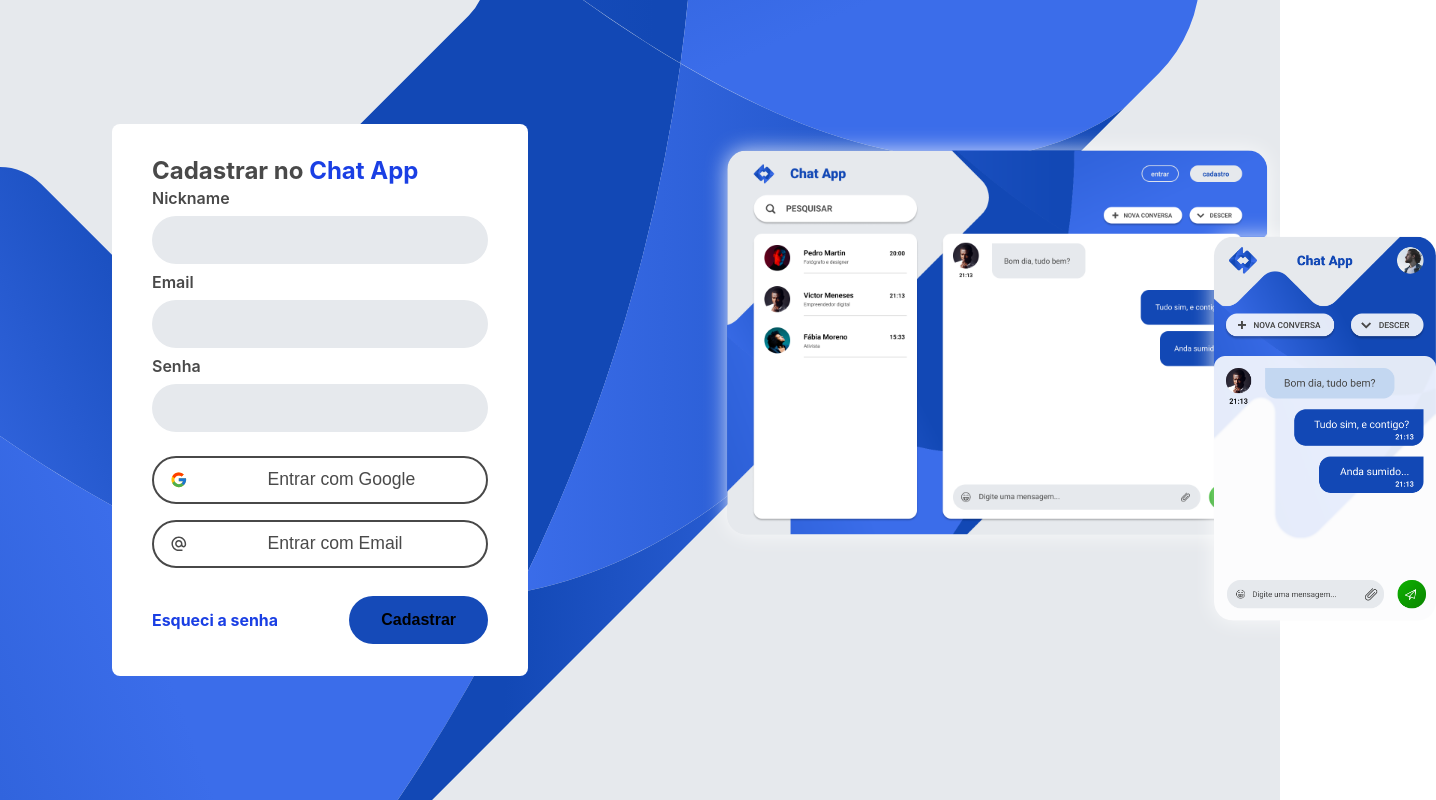
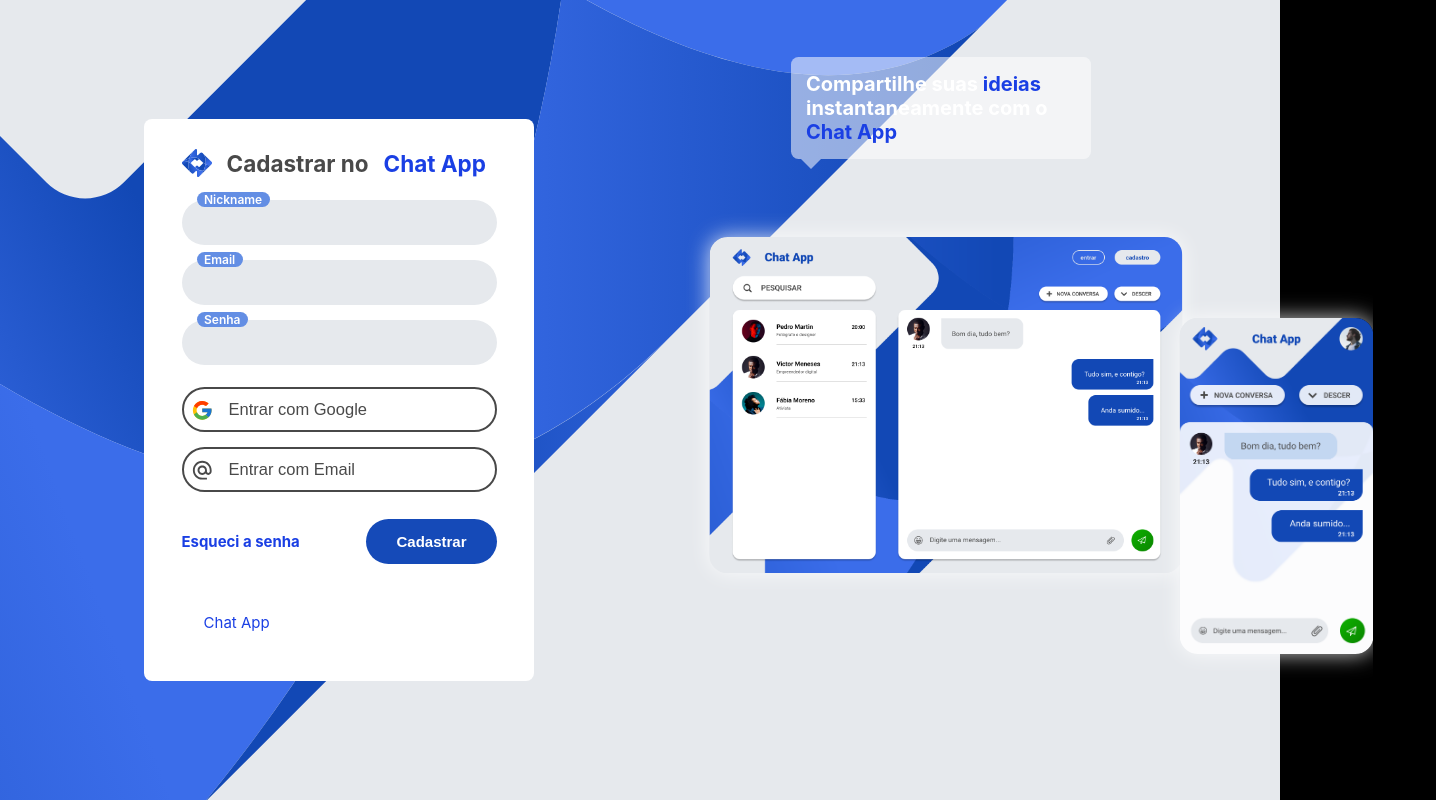
Before and after one commit to laube-developer/chat-app, a Next.js app: page / in a window 1280 px wide. Shown: the whole page, 1436 px wide, since content can reach past the window. Built offline with nearby package versions, Linux system fonts and the light colour scheme.

Commit message:
Interface Tela de Cadastro (UI)

```diff
--- a/pages/index.js
+++ b/pages/index.js
@@ -4,16 +4,30 @@
 
 //components
 import {GoogleButton, EmailButton} from "../components/buttons";
+import { useEffect, useState } from "react";
 
 function InputText({fieldName, password}){
-  return (<>
+  return (<div className={styles.inputBox}>
     <label>{fieldName}</label>
     <input type={password ? "password" : "text"}/>
-  </>
+  </div>
   )
 }
 
 export default function home(){
+  const [count, setCount] = useState(0)
+  const [alturaRelativa, setAltura] = useState(0)
+
+  useEffect(()=>{
+    const interval = setInterval(()=>{
+      setCount(count + 1)
+      setAltura(Math.sin(2*Math.PI/60 * count) * 5)
+      console.log(count, alturaRelativa)
+    }, 2000/60)
+
+    return () => {clearInterval(interval)}
+  }, [count, alturaRelativa])
+
   return (<>
     <div className={styles.container}>
       <Head>
@@ -23,7 +37,7 @@
       <div className={styles.main}>
         <div className={styles.content}>
           <div className={styles.main_box + " scrollBar"}>
-            <h1>Cadastrar no <span className={styles.blue_text}>Chat App</span></h1>
+            <h1><img src="/favicon.svg" alt="Chat app - by Rafael Laube"/>Cadastrar no <span className={styles.blue_text}>Chat App</span></h1>
             <InputText fieldName={"Nickname"}/>
             <InputText fieldName={"Email"}/>
             <InputText fieldName={"Senha"} password/>
@@ -33,12 +47,18 @@
               <h5><span className={styles.blue_text}><a href="/">Esqueci a senha</a></span></h5>
               <button className={styles.submit}>Cadastrar</button>
             </div>
+            <p>Este é um site de conversas, crie sua conta no <span className={styles.blue_text}>Chat App</span> e comece a compartilhar suas ideias instantaneamente.</p>
           </div>
-          <div className={styles.mockup}>
-            <img src="/img/mockup_chat.png"
-            className={styles.mockup_chat}></img>
-            <img src="/img/mockup_celular.png"
-            className={styles.mockup_celular}></img>
+          <div className={styles.chamada}>
+            <div className={styles.legenda} style={{top: alturaRelativa + "px"}} onClick={()=>{setAltura(0)}}>
+              <h1>Compartilhe suas <span className={styles.blue_text}>ideias</span> instantaneamente com o <span className={styles.blue_text}>Chat App</span></h1>
+            </div>
+            <div className={styles.mockup}>
+              <img src="/img/mockup_chat.png"
+              className={styles.mockup_chat}></img>
+              <img src="/img/mockup_celular.png"
+              className={styles.mockup_celular}></img>
+            </div>
           </div>
         </div>
       </div>
--- a/styles/Buttons.module.css
+++ b/styles/Buttons.module.css
@@ -1,6 +1,6 @@
 .button{
     height: 3rem;
-    padding: 1rem;
+    padding: .5rem;
     border-radius: 50vh;
     border: 2px solid rgba(0, 0, 0, 0.719);
     margin-top: 1rem;
@@ -10,7 +10,7 @@
     display: flex;
     align-items: center;
     justify-content: flex-start;
-    gap: 5rem;
+    gap: 1rem;
     cursor: pointer;
 }
 
@@ -18,3 +18,7 @@
     background: rgb(228, 228, 228);
     transition: ease-in-out all .2s;
 }
+
+.button svg{
+    font-size: 1.5rem;
+}
--- a/styles/Home.module.css
+++ b/styles/Home.module.css
@@ -3,11 +3,12 @@
 }
 
 .main {
-  min-height: 100vh;
   flex: 1;
   display: flex;
+  height: 100svh;
   flex-direction: column;
   align-items: center;
+  justify-content: center;
   background-image: url("/favicon.svg");
   background-repeat: no-repeat;
   background-position: -150vh -146vh;
@@ -110,13 +111,6 @@
   margin-left: 0.5rem;
 }
 
-@media (max-width: 600px) {
-  .grid {
-    width: 100%;
-    flex-direction: column;
-  }
-}
-
 @media (prefers-color-scheme: dark) {
   .card,
   .footer {
@@ -133,18 +127,54 @@
 .content{
   display: flex;
   width: 100%;
-  height: 100vh;
-  padding: 1rem 4rem;
+  padding: 1rem 1rem;
   align-items: center;
   justify-content: center;
 }
 
 .mockup{
-  width: 50vw;
-  padding: 0 3rem;
-  height: 80vh;
+  max-width: 40vw;
+  height: 70vh;
   display: flex;
   flex-direction: row;
+}
+
+.mockup img{
+  width: fit-content;
+  height: 100%;
+}
+
+.chamada{
+  display: flex;
+  align-items: flex-end;
+  flex-direction: column;
+  padding: 0 3rem;
+  gap: 1rem;
+}
+
+.legenda{
+  font-size: 10px;
+  width: 20rem;
+  margin: 0;
+  background: #ffffff89;
+  padding: 1rem;
+  border-radius: .5rem;
+  position: relative;
+}
+.legenda::after{
+  left: 10px;
+  bottom: -20px;
+  content: "";
+  display: block;
+  position: absolute;
+  border-top: 10px solid #ffffff89;
+  border-right: 10px solid rgba(255, 0, 0, 0);
+  border-bottom: 10px solid rgba(255, 0, 0, 0);
+  border-left: 10px solid rgba(255, 0, 0, 0);
+}
+
+.legenda h1{
+  margin: 0;
 }
 
 .main_box{
@@ -153,9 +183,14 @@
   overflow-y: scroll;
   max-height: calc(100vh - 2rem);
   width: 26rem;
+  max-width: calc(100vw - 2rem);
   background: white;
   border-radius: 8px;
   padding: 1rem 2.5rem;
+}
+
+.main_box img{
+  width: 2rem;
 }
 
 .line{
@@ -168,33 +203,14 @@
 
 .main_box h1{
   color: #494949;
+  display: flex;
+  align-items: center;
+  gap: 1rem;
   font-size: 1.5rem;
-  height: 1rem;
+  /* height: 1rem; */
 }
 .blue_text{
   color: rgb(26, 63, 228)
-}
-
-.main_box label{
-  color: #494949;
-  font-size: 1rem;
-  font-weight: 600;
-}
-
-.main_box input{
-  height: 3rem;
-  min-height: 40px;
-  margin: .5rem 0;
-  border-radius: 50vh;
-  border: none;
-  outline: none;
-  background: #E6E9ED;
-  text-indent: 1rem;
-  font-size: 1.1rem;
-  text-align: center;
-  border-bottom: .5rem;
-  color: #494949;
-  font-weight: 500;
 }
 
 .bottom_box{
@@ -219,6 +235,7 @@
   font-size: 1rem;
   font-weight: 600;
   cursor: pointer;
+  color: white;
 }
 
 .submit:hover{
@@ -230,10 +247,61 @@
 }
 
 .mockup_celular{
-  transform: scale(.6) translateX(-35rem) translateY(3rem);
+  transform: scale(.6) translateX(-28rem) translateY(3rem);
 }
 
 .mockup_chat, .mockup_celular{
   border-radius: 2rem;
   box-shadow: 0 0 35px rgba(255, 255, 255, 0.8);
 }
+
+.inputBox{
+  position: relative;
+}
+
+.inputBox label{
+  position: absolute;
+  top: 0;
+  margin-left: 1rem;
+  background: #638ee4;
+  color: #ffffff;
+  padding: 0 .5rem;
+  border-radius: 50vh;
+  font-size: .8rem;
+  font-weight: 600;
+}
+
+.inputBox input{
+  width: 100%;
+  height: 3rem;
+  min-height: 40px;
+  margin: .5rem 0;
+  border-radius: 50vh;
+  border: none;
+  outline: none;
+  background: #E6E9ED;
+  text-indent: 1rem;
+  font-size: 1.1rem;
+  text-align: left;
+  border-bottom: .5rem;
+  color: #494949;
+  font-weight: 500;
+}
+
+@media (max-width: 980px){
+  .mockup{
+    display: none;
+  }
+  .content{
+    margin: 1rem !important;
+  }
+}
+
+@media (orientation: portrait){
+  .mockup{
+    display: none;
+  }
+  .content{
+    margin: 1rem !important;
+  }
+}
--- a/styles/globals.css
+++ b/styles/globals.css
@@ -4,6 +4,7 @@
   margin: 0;
   font-family: -apple-system, BlinkMacSystemFont, Segoe UI, Roboto, Oxygen,
     Ubuntu, Cantarell, Fira Sans, Droid Sans, Helvetica Neue, sans-serif;
+  font-size: 15px;
 }
 
 .scrollBar{
@@ -46,9 +47,9 @@
   box-sizing: border-box;
 }
 
-@media (prefers-color-scheme: dark) {
+@media (prefers-color-scheme: light) {
   html {
-    color-scheme: dark;
+    color-scheme: light;
   }
   body {
     color: white;
```
Also changed, not shown: styles/Chat.module.css (line endings or trailing spaces).
